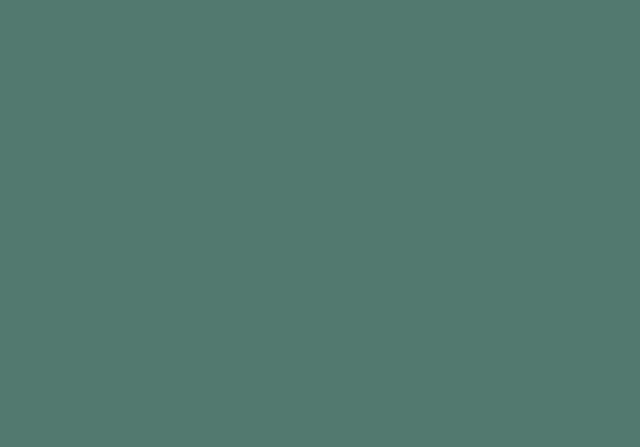
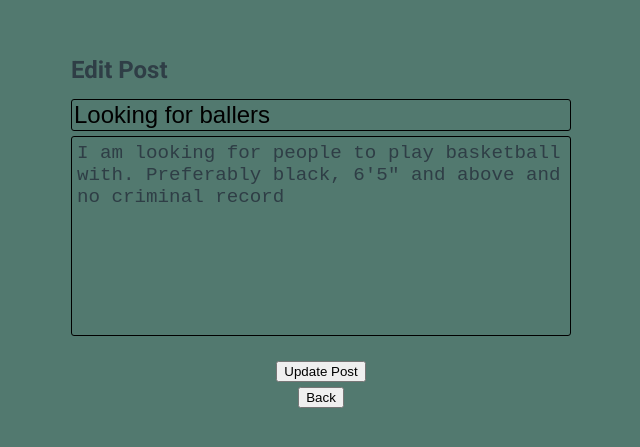
Before and after one commit to mihneadumi/Twocan, a React (Vite) app: page /posts/edit/1 in a window 1280 px wide. Before the commit this address had no page. Shown: the part 173-620 px from the top of the page, without its empty margins (319-959 px from the left). Built offline with nearby package versions, Linux system fonts and the light colour scheme.

Commit message:
finished without tests

```diff
--- a/src/App.tsx
+++ b/src/App.tsx
@@ -5,6 +5,8 @@ import Home from './views/Home'
 import ConfirmDeleteModal from './views/Home/components/ConfirmDeleteModal/ConfirmDeleteModal'
 import DetailedView from './views/DetailedView'
 import ErrorPage from './views/ErrorPage/ErrorPage'
+import CreatePostView from './views/CreatePostView/CreatePostView'
+import EditPostView from './views/EditPostView/EditPostView'
 
 function App() {
   const [posts, setPosts] = useState(mockPosts)
@@ -17,11 +19,19 @@ function App() {
           errorElement={<ErrorPage />}
         />
         <Route path='/posts' element={<Home posts={posts} />} />
+        <Route path='posts/:id' element={<DetailedView />} />
         <Route
           path='posts/delete/:id'
           element={<ConfirmDeleteModal posts={posts} setPosts={setPosts} />}
         />
-        <Route path='posts/:id' element={<DetailedView />} />
+        <Route
+          path='posts/create'
+          element={<CreatePostView posts={posts} setPosts={setPosts} />}
+        />
+        <Route
+          path='posts/edit/:id'
+          element={<EditPostView posts={posts} setPosts={setPosts} />}
+        />
       </Routes>
     </BrowserRouter>
   )
--- /dev/null
+++ b/src/utils/getNewPostId.ts
@@ -0,0 +1,11 @@
+import Post from '../interfaces/Post'
+
+const getNewPostId = (posts: Post[]) => {
+  if (posts.length === 0) return 0
+  posts.sort((a, b) => {
+    return a.id < b.id ? 1 : -1
+  })
+  return posts[0].id + 1
+}
+
+export default getNewPostId
--- /dev/null
+++ b/src/views/CreatePostView/CreatePostView.tsx
@@ -0,0 +1,83 @@
+import { useState } from 'react'
+import Post from '../../interfaces/Post'
+import getNewPostId from '../../utils/getNewPostId'
+import StyledCreatePostView from './styled/StyledCreatePostView'
+import { useNavigate } from 'react-router'
+import Header from '../Home/components/Header/Header'
+import StyledFooterActions from './styled/StyledFooterActions'
+
+interface CreatePostViewProps {
+  posts: Post[]
+  setPosts: React.Dispatch<React.SetStateAction<Post[]>>
+}
+
+const CreatePostView = ({ posts, setPosts }: CreatePostViewProps) => {
+  const [title, setTitle] = useState('')
+  const [content, setContent] = useState('')
+  const navigate = useNavigate()
+
+  const handleTitleChange = (e: React.FormEvent<HTMLInputElement>) => {
+    e.preventDefault()
+    const newTitle = e.currentTarget.value
+    setTitle(newTitle)
+  }
+
+  const handleContentChange = (e: React.FormEvent<HTMLTextAreaElement>) => {
+    e.preventDefault()
+    const newContent = e.currentTarget.value
+    setContent(newContent)
+  }
+
+  const handleBackClick = () => {
+    navigate('/')
+  }
+
+  const handleCreateClick = () => {
+    if (title == '') {
+      alert('Title cannot be empty')
+      return
+    }
+    const newPosts = [
+      ...posts,
+      {
+        id: getNewPostId(posts),
+        authorId: 0,
+        title: title,
+        content: content,
+        score: 0,
+        date: new Date().toJSON().slice(0, 10)
+      }
+    ]
+
+    setPosts(newPosts)
+    navigate('/')
+  }
+
+  return (
+    <StyledCreatePostView>
+      <Header title='New Post' />
+      <input
+        className='field'
+        maxLength={100}
+        placeholder='Some creative title, short and sweet'
+        onChange={handleTitleChange}
+      ></input>
+      <textarea
+        className='field'
+        maxLength={500}
+        placeholder="What's on your mind?"
+        onChange={handleContentChange}
+      ></textarea>
+      <StyledFooterActions>
+        <button className='button back' onClick={handleBackClick}>
+          Back
+        </button>
+        <button className='button create' onClick={handleCreateClick}>
+          Create Post
+        </button>
+      </StyledFooterActions>
+    </StyledCreatePostView>
+  )
+}
+
+export default CreatePostView
--- /dev/null
+++ b/src/views/CreatePostView/styled/StyledCreatePostView.ts
@@ -0,0 +1,42 @@
+import styled from 'styled-components'
+
+const StyledCreatePostView = styled.div`
+  height: 100%;
+
+  display: flex;
+  flex-direction: column;
+  justify-content: center;
+  align-items: center;
+  gap: 5px;
+
+  .field {
+    border: 1px solid black;
+    border-radius: 3px;
+    outline: none;
+    background-color: transparent;
+
+    &::placeholder {
+      color: ${({ theme }) => theme.colors.accent1};
+      filter: brightness(70%);
+    }
+  }
+
+  textarea {
+    width: 90%;
+    min-width: 500px;
+    height: 200px;
+    margin-bottom: 20px;
+    resize: none;
+    font-size: 1.2rem;
+    color: ${({ theme }) => theme.colors.accent1};
+    padding: 5px;
+    border-radius: 3px;
+  }
+  input {
+    width: 100%;
+    font-size: 1.5rem;
+    align-self: flex-start;
+  }
+`
+
+export default StyledCreatePostView
--- /dev/null
+++ b/src/views/CreatePostView/styled/StyledFooterActions.ts
@@ -0,0 +1,34 @@
+import { styled } from 'styled-components'
+
+const StyledFooterActions = styled.div`
+  display: flex;
+  flex-direction: row;
+  justify-content: center;
+  align-items: center;
+  width: 100%;
+  gap: 20px;
+
+  .button {
+    padding: 5px 20px;
+    border: 1px solid ${({ theme }) => theme.colors.accent2};
+    border-radius: 5px;
+    font-size: 1em;
+    font-weight: 600;
+    cursor: pointer;
+    transition: 0.3s;
+
+    &.back {
+      background-color: ${({ theme }) => theme.colors.accent2};
+    }
+
+    &.create {
+      background-color: ${({ theme }) => theme.colors.text_highlight};
+    }
+  }
+
+  .button:hover {
+    filter: brightness(70%);
+  }
+`
+
+export default StyledFooterActions
--- /dev/null
+++ b/src/views/EditPostView/EditPostView.tsx
@@ -0,0 +1,81 @@
+import { useState } from 'react'
+import Post from '../../interfaces/Post'
+import { useNavigate, useParams } from 'react-router'
+import Header from '../Home/components/Header/Header'
+import StyledCreatePostView from '../CreatePostView/styled/StyledCreatePostView'
+
+interface CreatePostViewProps {
+  posts: Post[]
+  setPosts: React.Dispatch<React.SetStateAction<Post[]>>
+}
+
+const EditPostView = ({ posts, setPosts }: CreatePostViewProps) => {
+  const navigate = useNavigate()
+  const params = useParams()
+  const postId = parseInt(params.id!)
+  const post = posts.find((post) => post.id === postId)
+
+  const [title, setTitle] = useState(post?.title)
+  const [content, setContent] = useState(post?.content || '')
+
+  const handleTitleChange = (e: React.FormEvent<HTMLInputElement>) => {
+    e.preventDefault()
+    const newTitle = e.currentTarget.value
+    setTitle(newTitle)
+  }
+
+  const handleContentChange = (e: React.FormEvent<HTMLTextAreaElement>) => {
+    e.preventDefault()
+    const newContent = e.currentTarget.value
+    setContent(newContent)
+  }
+
+  const handleBackClick = () => {
+    navigate('/')
+  }
+
+  const handleUpdateClick = () => {
+    if (title == '') {
+      alert('Title cannot be empty')
+      return
+    }
+    const newPosts = posts.map((post) => {
+      if (post.id === postId) {
+        return {
+          ...post,
+          title: title!,
+          content: content!
+        }
+      }
+      return post
+    })
+
+    setPosts(newPosts)
+    navigate('/')
+  }
+
+  return (
+    <StyledCreatePostView>
+      <Header title='Edit Post' />
+      <input
+        value={title}
+        className='field'
+        maxLength={100}
+        placeholder='Some creative title, short and sweet'
+        onChange={handleTitleChange}
+      ></input>
+      <textarea
+        value={content}
+        className='field'
+        maxLength={500}
+        placeholder="What's on your mind?"
+        onChange={handleContentChange}
+      ></textarea>
+
+      <button onClick={handleUpdateClick}>Update Post</button>
+      <button onClick={handleBackClick}>Back</button>
+    </StyledCreatePostView>
+  )
+}
+
+export default EditPostView
--- a/src/views/Home/components/SideBar/SideBar.tsx
+++ b/src/views/Home/components/SideBar/SideBar.tsx
@@ -1,9 +1,16 @@
+import { useNavigate } from 'react-router'
 import StyledSideBar from './styled/StyledSideBar'
 
 const SideBar = () => {
+  const navigate = useNavigate()
+  const handleCreatePost = () => {
+    navigate('/posts/create')
+  }
   return (
     <StyledSideBar>
-      <p>SideBarElem 1</p>
+      <button className='button' onClick={handleCreatePost}>
+        Write
+      </button>
       <p>SideBarElem 2</p>
       <p>SideBarElem 3</p>
     </StyledSideBar>
--- a/src/views/Home/components/SideBar/styled/StyledSideBar.ts
+++ b/src/views/Home/components/SideBar/styled/StyledSideBar.ts
@@ -4,8 +4,28 @@ const StyledSideBar = styled.div`
   height: 100%;
   max-width: 320px;
   min-width: 120px;
+  padding-top: 20px;
+  display: flex;
+  flex-direction: column;
+  justify-content: flex-start;
+  align-items: center;
+  gap: 5px;
   background-color: ${({ theme }) => theme.colors.base};
   border-right: 1px solid ${({ theme }) => theme.colors.accent1};
+
+  .button {
+    padding: 5px 20px;
+    border: 1px solid ${({ theme }) => theme.colors.accent2};
+    border-radius: 5px;
+    font-size: 1em;
+    font-weight: 600;
+    cursor: pointer;
+    transition: 0.3s;
+  }
+
+  .button:hover {
+    filter: brightness(70%);
+  }
 `
 
 export default StyledSideBar
```
